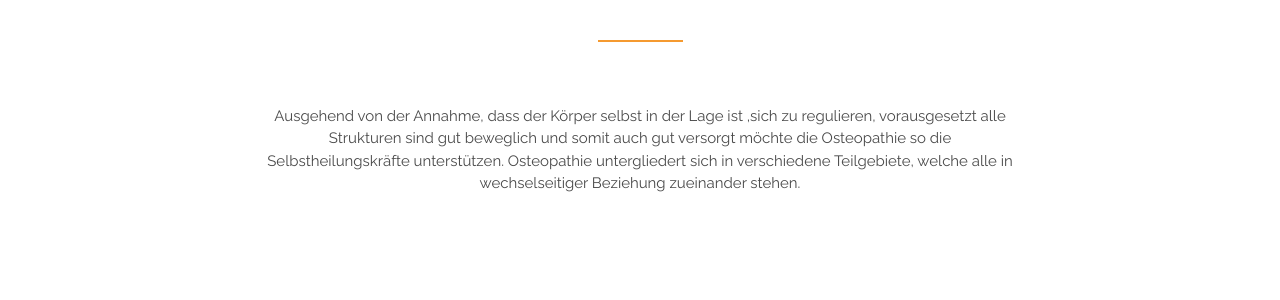
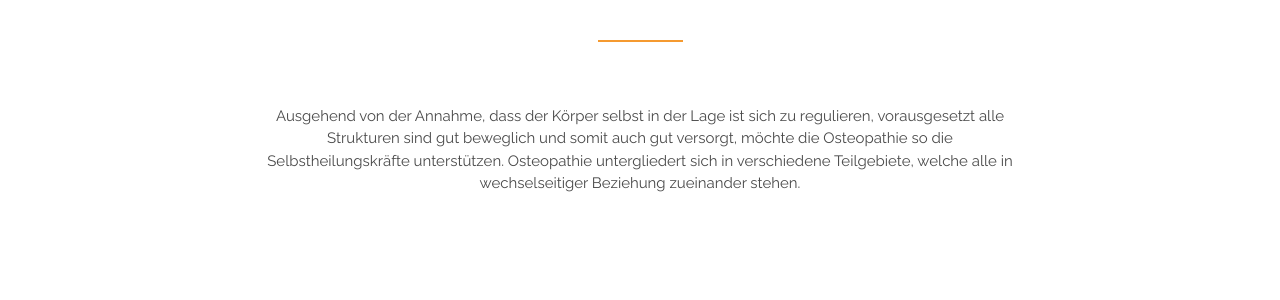
Before and after one commit to larzknoke/sonnemann, a Jekyll site: the page built from index.html, in a window 1280 px wide and 900 px high, scrolled down 2513 px. Shown: the part 153-453 px from the top of the window. Built offline with Jekyll 4.4.1, drawn with Linux system fonts in a browser that asks for light colours.

Commit message:
neues Bild & PDF

```diff
--- a/assets/js/main.js
+++ b/assets/js/main.js
@@ -7,9 +7,9 @@
 
 //for Preloader
 
-    $(window).load(function () {
-        $("#loading").fadeOut(500);
-    });
+    // $(window).load(function () {
+    //     $("#loading").fadeOut(500);
+    // });
 
 
     /*---------------------------------------------*
--- a/index.html
+++ b/index.html
@@ -46,7 +46,7 @@
 
 
         <!-- Preloader -->
-        <div id="loading">
+        <!-- <div id="loading">
             <div id="loading-center">
                 <div id="loading-center-absolute">
                     <div class="object" id="object_one"></div>
@@ -55,7 +55,7 @@
                     <div class="object" id="object_four"></div>
                 </div>
             </div>
-        </div><!--End off Preloader -->
+        </div> -->
 
 
             <nav class="navbar navbar-default navbar-fixed white no-background bootsnav">
@@ -124,7 +124,7 @@
                     </div><!--End off row-->
                 </div><!--End off container -->
                 <div class="bumper img-rounded">
-                  <p>Neueröffnung: 1. Januar 2017</p>
+                  <p>Neueröffnung: 2. Januar 2018</p>
                   <!-- <div class="separator_auto" style="background-color: white; height: 2px"></div> -->
                   <p style="font-size: 2.6rem;">Tel. 05271 / 95 11 900 </p>
                 </div>
@@ -215,7 +215,7 @@
                                   <br>
                                   <br>
                                   <p>
-                                    Ausgehend von der Annahme, dass der Körper selbst in der Lage ist ,sich zu regulieren, vorausgesetzt alle Strukturen sind gut beweglich und somit auch gut versorgt möchte die Osteopathie so die Selbstheilungskräfte unterstützen. Osteopathie untergliedert sich in verschiedene Teilgebiete, welche alle in wechselseitiger Beziehung zueinander stehen.
+                                    Ausgehend von der Annahme, dass der Körper selbst in der Lage ist sich zu regulieren, vorausgesetzt alle Strukturen sind gut beweglich und somit auch gut versorgt, möchte die Osteopathie so die Selbstheilungskräfte unterstützen. Osteopathie untergliedert sich in verschiedene Teilgebiete, welche alle in wechselseitiger Beziehung zueinander stehen.
                                   </p>
 
                                 </div>
@@ -388,12 +388,12 @@
                         <a href="assets/images/gallery/2.jpg" class="popup-img"></a>
                     </div>
                 </div>
-                <div>
+                <!-- <div>
                     <div class="featured_img">
                         <img src="assets/images/gallery/3.jpg" alt="" />
                         <a href="assets/images/gallery/3.jpg" class="popup-img"></a>
                     </div>
-                </div>
+                </div> -->
                 <div>
                     <div class="featured_img">
                         <img src="assets/images/gallery/4.jpg" alt="" />
@@ -422,6 +422,12 @@
                     <div class="featured_img">
                         <img src="assets/images/gallery/8.jpg" alt="" />
                         <a href="assets/images/gallery/8.jpg" class="popup-img"></a>
+                    </div>
+                </div>
+                <div>
+                    <div class="featured_img">
+                        <img src="assets/images/gallery/9.jpg" alt="" />
+                        <a href="assets/images/gallery/9.jpg" class="popup-img"></a>
                     </div>
                 </div>
             </div><!-- End off featured slider -->
```
Also changed, not shown: assets/images/gallery/9.jpg (added), 1 other file.
